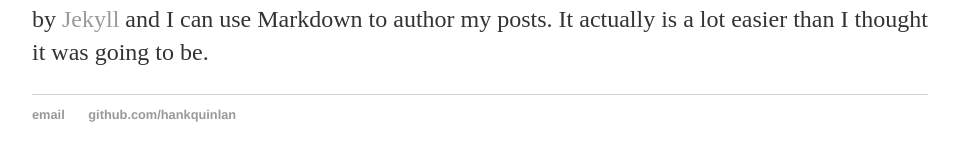
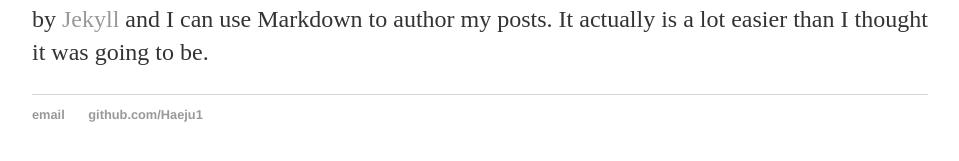
Before and after one commit to Haeju1/Haeju1.github.io, a Jekyll site: the page built from posts/2019-02-04-haeju-jeong-site-launched.md, in a window 1280 px wide. Shown: the part 341-502 px from the top of the page, without its empty margins (160-1119 px from the left). Built offline with Jekyll 4.4.1, drawn with Linux system fonts in a browser that asks for light colours.

Commit message:
Update default.html

```diff
--- a/_layouts/default.html
+++ b/_layouts/default.html
@@ -21,8 +21,8 @@
 			</div><!-- /.container -->
 			<footer>
 	    		<ul>
-	        		<li><a href="mailto:hankquinlanhub@gmail.com">email</a></li>
-	        		<li><a href="https://github.com/hankquinlan">github.com/hankquinlan</a></li>
+	        		<li><a href="mailto:haejujeo@usc.edu">email</a></li>
+	        		<li><a href="https://github.com/Haeju1">github.com/Haeju1</a></li>
 				</ul>
 			</footer>
 		</body>
```
